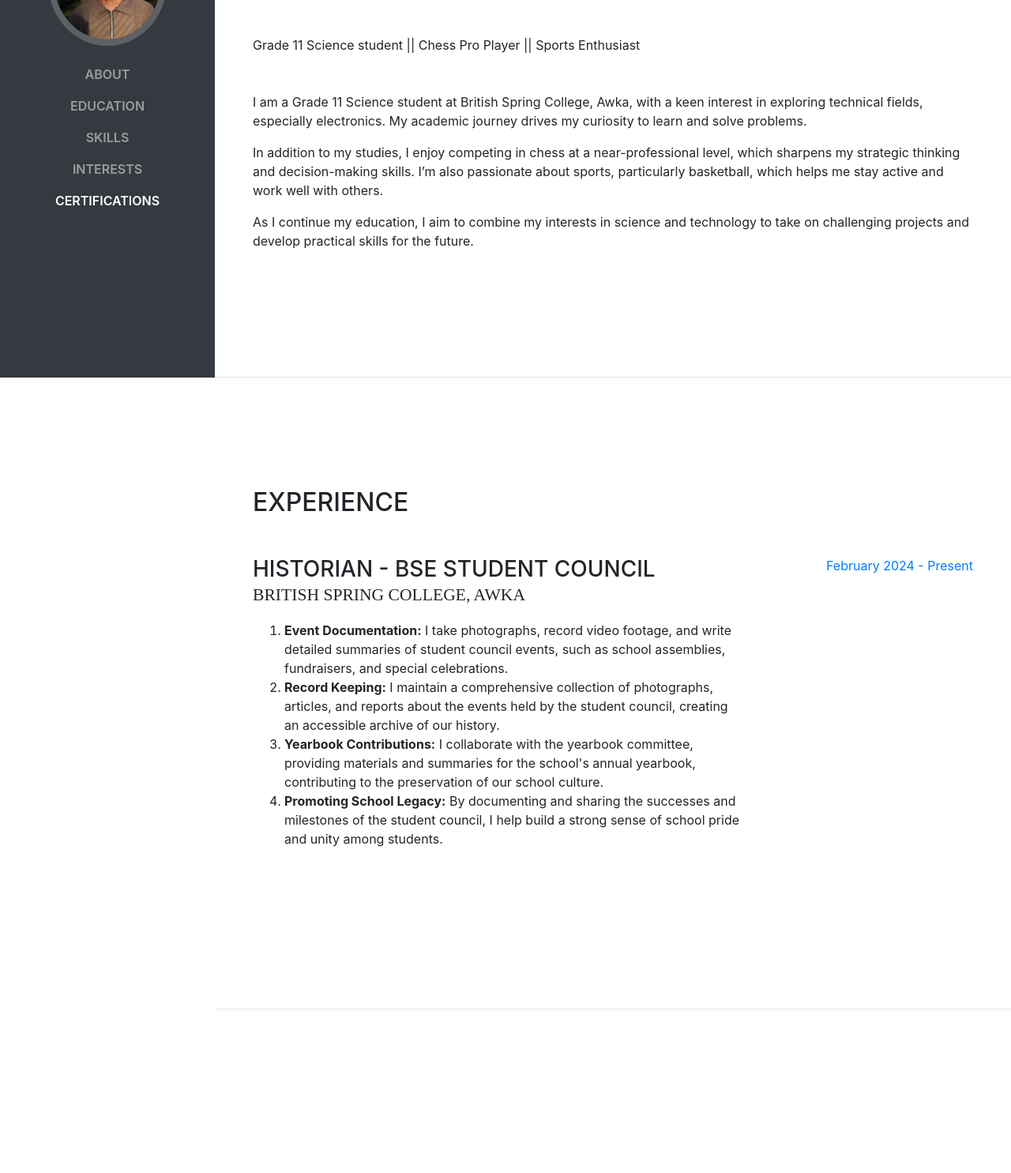
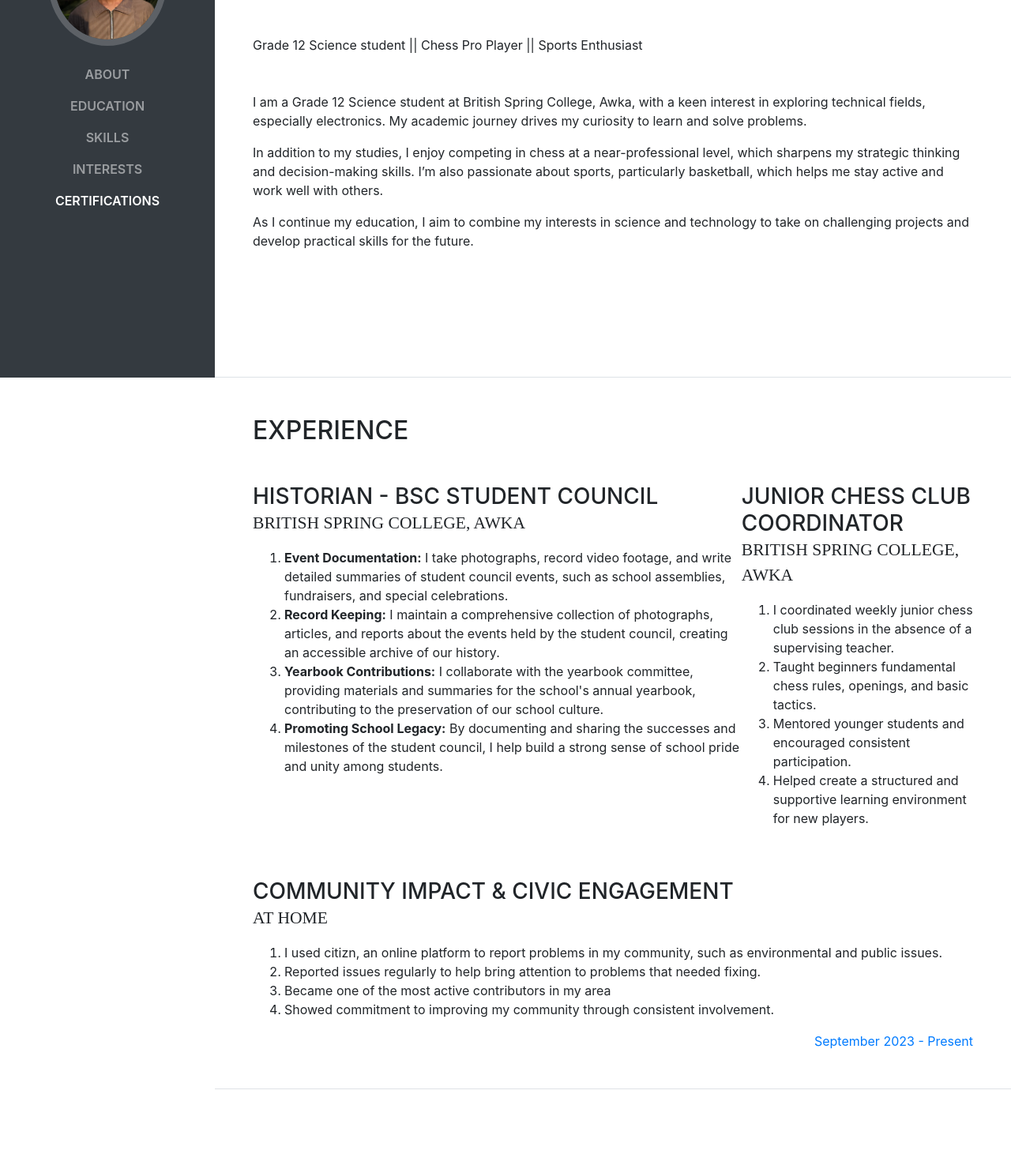
Before and after one commit to Chibuikem970/My-portfolio, a website with bundled scripts: page index.html in a window 1280 px wide. Shown: the part 322-1807 px from the top of the page at 79% size. Built offline with nearby package versions, Linux system fonts and the light colour scheme; a web font is replaced by a local one.

Commit message:
15th update

```diff
--- a/index.html
+++ b/index.html
@@ -85,9 +85,9 @@
                   </span>
               </a>
             </div>
-            <p class="mb-5">Grade 11 Science student || Chess Pro Player || Sports Enthusiast</p>
+            <p class="mb-5">Grade 12 Science student || Chess Pro Player || Sports Enthusiast</p>
             <p class="mb-9 justify">
-              I am a Grade 11 Science student at British Spring College, Awka, with a keen interest in exploring technical fields, especially electronics. My academic journey drives my curiosity to learn and solve problems.
+              I am a Grade 12 Science student at British Spring College, Awka, with a keen interest in exploring technical fields, especially electronics. My academic journey drives my curiosity to learn and solve problems.
             </p>
             <p class="mb-9 justify">
               In addition to my studies, I enjoy competing in chess at a near-professional level, which sharpens my strategic thinking and decision-making skills. I’m also passionate about sports, particularly basketball, which helps me stay active and work well with others.
@@ -105,7 +105,7 @@
 
           <div class="resume-item d-flex flex-column flex-md-row mb-5">
             <div class="resume-content mr-auto">
-              <h3 class="mb-0">Historian - BSE Student Council</h3>
+              <h3 class="mb-0">Historian - BSC Student Council</h3>
               <div class="subheading mb-3">British Spring College, Awka</div>
               <p>
                 <ol>
@@ -116,8 +116,33 @@
                 </ol>
               </p>
             </div>
+            <div class="resume-content mr-auto">
+              <h3 class="mb-0">Junior Chess Club Coordinator</h3>
+              <div class="subheading mb-3">British Spring College, Awka</div>
+              <p>
+                <ol>
+                  <li> I coordinated weekly junior chess club sessions in the absence of a supervising teacher.</li>
+                  <li>Taught beginners fundamental chess rules, openings, and basic tactics.</li>
+                  <li>Mentored younger students and encouraged consistent participation.</li>
+                  <li>Helped create a structured and supportive learning environment for new players.</li>
+                </ol>
+              </p>
+            </div>
+            </div>
+            <div class="resume-content mr-auto">
+              <h3 class="mb-0">Community Impact & Civic Engagement</h3>
+              <div class="subheading mb-3">At home</div>
+              <p>
+                <ol>
+                  <li>I used citizn, an online platform to report problems in my community, such as environmental and public issues.</li>
+                  <li>Reported issues regularly to help bring attention to problems that needed fixing.</li>
+                  <li>Became one of the most active contributors in my area</li>
+                  <li> Showed commitment to improving my community through consistent involvement.</li>
+                </ol>
+              </p>
+            </div>
             <div class="resume-date text-md-right">
-              <span class="text-primary">February 2024 - Present</span>
+              <span class="text-primary">September 2023 - Present</span>
             </div>
           </div>
         </div>
@@ -225,7 +250,7 @@
     <section class="resume-section p-3 p-lg-5 d-flex flex-column" id="interests">
         <div class="my-auto">
             <h2 class="mb-5">Interests</h2>
-            <p>Apart from being a Grade 11 Science student, I am passionate about electronics and coding. I love exploring how things work and enjoy experimenting with new technology and gadgets.</p>
+            <p>Apart from being a Grade 12 Science student, I am passionate about electronics and coding. I love exploring how things work and enjoy experimenting with new technology and gadgets.</p>
             <p class="mb-0">When I am not studying, I am deeply involved in playing chess at a near-professional level and enjoy the strategic challenge it provides. I also have a strong love for sports, especially basketball, which keeps me active and helps me develop teamwork skills.</p>
         </div>
     </section>
@@ -253,15 +278,15 @@
             </a>
           </li>
           <li>
-            <a href="https://drive.google.com/drive/folders/1mbP1byBcbJCa1w99NtaJ1D9Xr6RMvAHH" style="text-decoration: none; color: inherit;">
+            <a href="https://drive.google.com/file/d/1y3RuqAeIS4r8W8il3zajKnigQ_lZL8K8/view?usp=drive_link" style="text-decoration: none; color: inherit;">
               <i class="fa-li fa fa-trophy text-warning"></i>
               Graphics Design
             </a>
           </li>
           <li>
-            <a href="https://drive.google.com/drive/folders/1mbP1byBcbJCa1w99NtaJ1D9Xr6RMvAHH" style="text-decoration: none; color: inherit;">
+            <a href="https://drive.google.com/file/d/1pKMWBynPn01ZJ5UQZYlJ7qV-4edwYPvc/view?usp=drive_link" style="text-decoration: none; color: inherit;">
               <i class="fa-li fa fa-trophy text-warning"></i>
-              Graphics Design
+              Best Behaved Boy(2023/2024 academis year)
             </a>
           </li>
         </ul>
```
